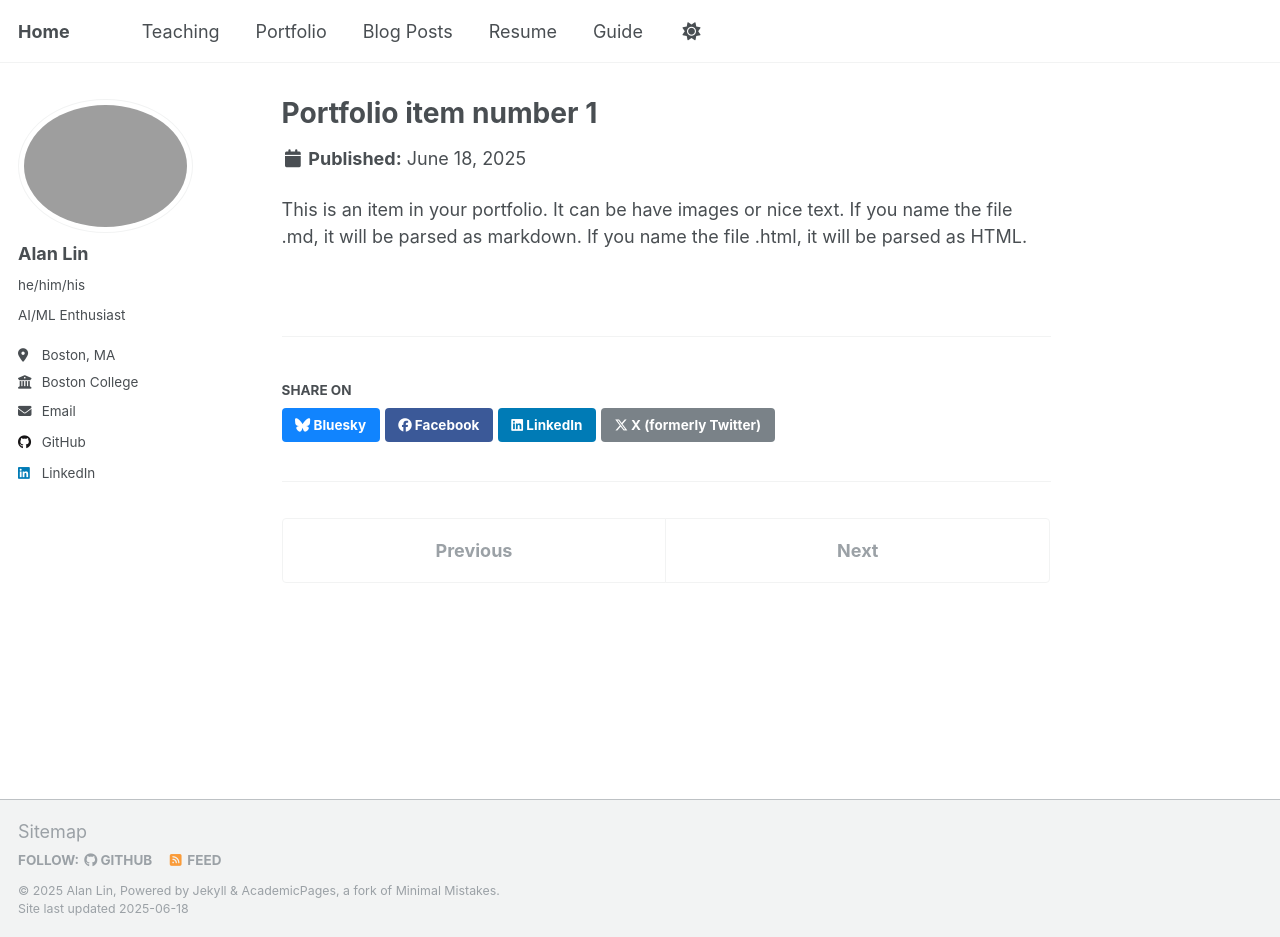
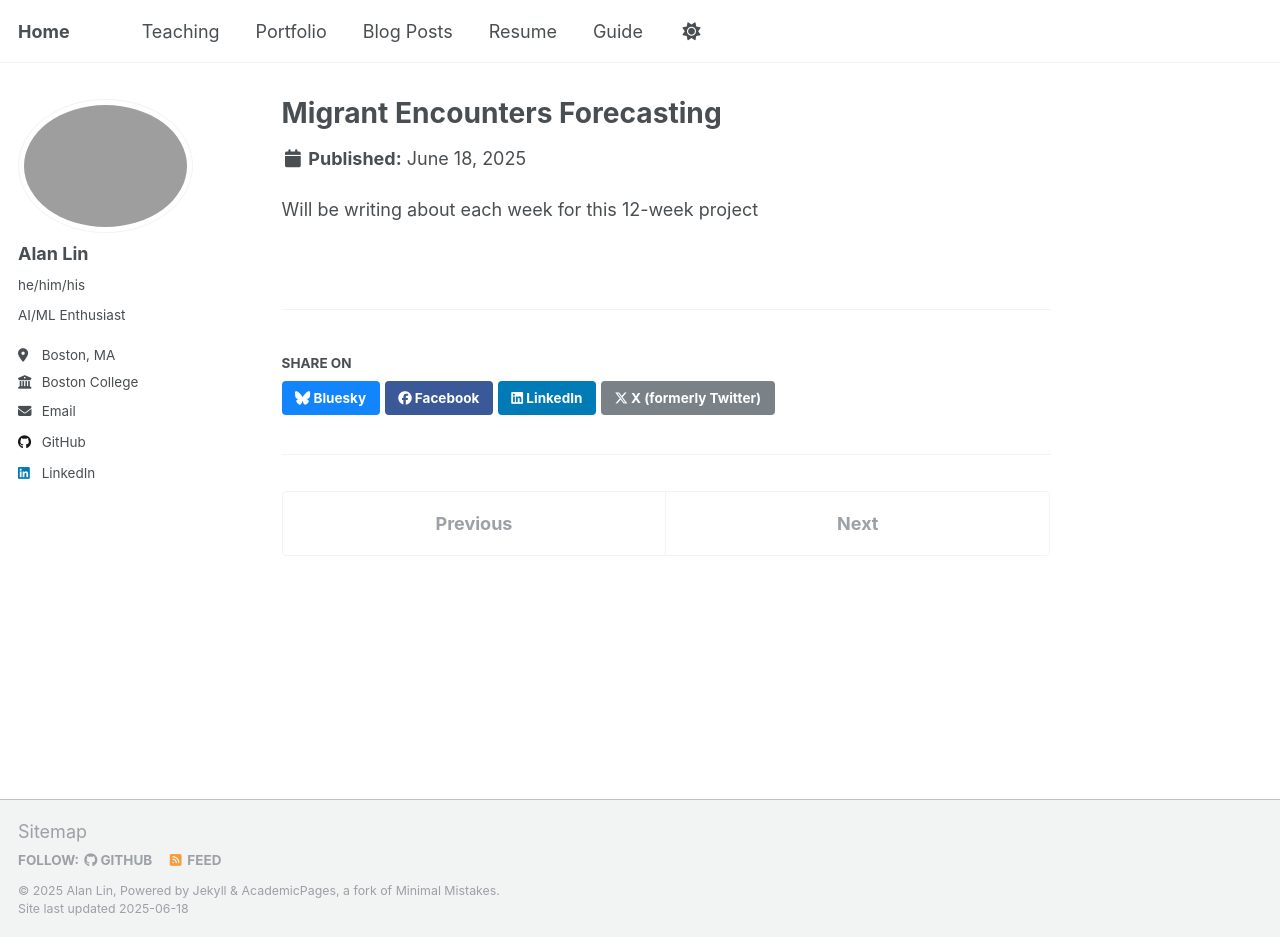
Before and after one commit to alanklin/alanklin.github.io, a Jekyll site: the page built from _portfolio/portfolio-1.md, in a window 1280 px wide and 937 px high. Built offline with Jekyll 4.4.1, drawn with Linux system fonts in a browser that asks for light colours.

Commit message:
starting portfolio

```diff
--- a/_portfolio/portfolio-1.md
+++ b/_portfolio/portfolio-1.md
@@ -1,7 +1,7 @@
 ---
-title: "Portfolio item number 1"
-excerpt: "Short description of portfolio item number 1<br/><img src='/images/500x300.png'>"
+title: "Migrant Encounters Forecasting"
+excerpt: "Applying time-series forecasting methods to USCBP Data<br/><img src='/images/immigration-poster-2025.png'>"
 collection: portfolio
 ---
 
-This is an item in your portfolio. It can be have images or nice text. If you name the file .md, it will be parsed as markdown. If you name the file .html, it will be parsed as HTML.
+Will be writing about each week for this 12-week project
```
Also changed, not shown: images/immigration-poster-2025.png (added).
